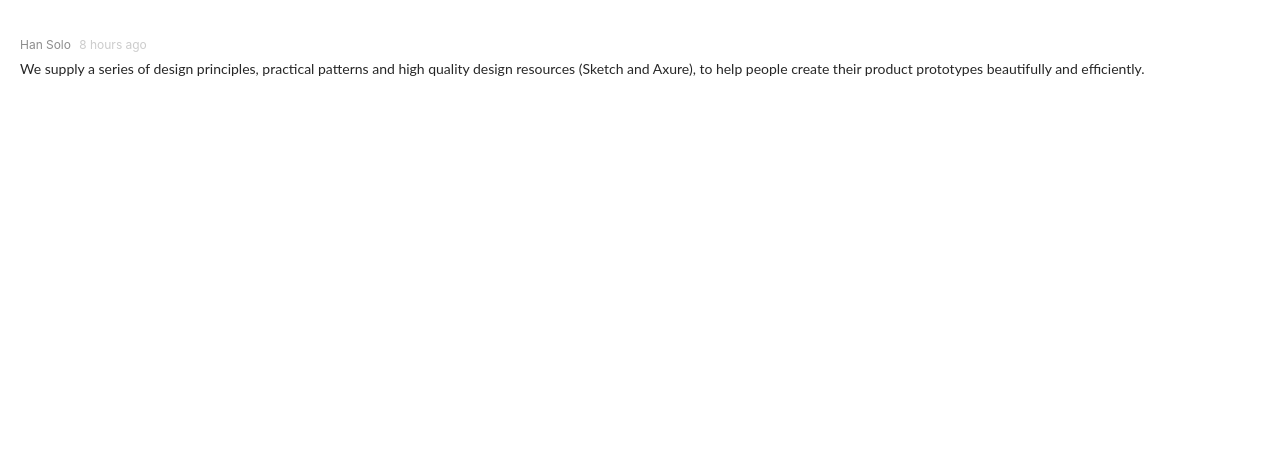
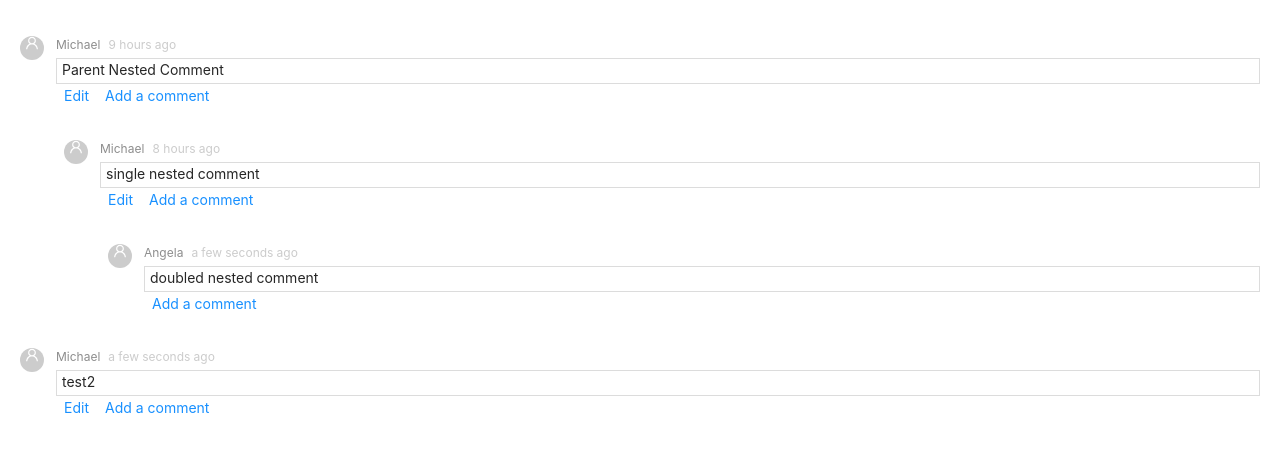
Before and after one commit to thunderperfect/react-ts-w4kqf6, a React (Create React App) app: page / in a window 1280 px wide. Shown: the top 452 px of the page. Built offline with nearby package versions, Linux system fonts and the light colour scheme.

Commit message:
2 files modified

```diff
--- a/App.tsx
+++ b/App.tsx
@@ -1,26 +1,191 @@
 import * as React from 'react';
 import './style.css';
+import dayjs from 'dayjs';
+import relativeTime from 'dayjs/plugin/relativeTime';
+import { UserOutlined } from '@ant-design/icons';
+import { Button, Form, Input, List, Avatar, Comment, Tooltip } from 'antd';
 
-import { Comment, Tooltip } from 'antd';
+const { TextArea } = Input;
+
+dayjs.extend(relativeTime);
+
+const defaultData = [
+  {
+    id: 1,
+    author: 'Michael',
+    content: 'Parent Nested Comment',
+    datetime: '2022-09-22 10:56:00',
+    children: [
+      {
+        id: 2,
+        author: 'Michael',
+        content: 'single nested comment',
+        datetime: '2022-09-22 11:56:00',
+        children: [
+          {
+            id: 3,
+            author: 'Angela',
+            content: 'doubled nested comment',
+            children: [],
+          },
+        ],
+      },
+    ],
+  },
+  { id: 4, author: 'Michael', content: 'test2', children: [] },
+];
 
 export default function App() {
-  return (
-    <div style={{padding: '20px'}}>
+  const [data, setData] = React.useState(defaultData);
+  const [comments, setComments] = React.useState([]);
+  const [submitting, setSubmitting] = React.useState(false);
+  const [value, setValue] = React.useState('');
+
+  const findNode = (nodes, predicate) => {
+    for (const node of nodes) {
+      if (predicate(node)) return node;
+
+      if (node.children) {
+        let match = findNode(node.children, predicate);
+        if (match) return match;
+      }
+    }
+  };
+
+  const setNodeValue = (nodes, action) => {
+    for (const node of nodes) {
+      action(node);
+      node.children && setNodeValue(node.children, action);
+    }
+  };
+
+  const handleCommmentContentChange = (e, item) => {
+    let comment = findNode(data, ({ id }) => id === item.id);
+    comment.content = e.target.value;
+    setData((prev) => [...data]);
+    console.log(e.target.value);
+  };
+
+  const handleEditClick = (item) => {
+    console.log(item);
+    setNodeValue(data, (item) => (item.editing = false));
+    let comment = findNode(data, ({ id }) => id === item.id);
+    comment.editing = true;
+    setData((prev) => [...data]);
+  };
+
+  const AddComment = (item: any) => {
+    let comment = findNode(data, ({ id }) => id === 3);
+    comment.children.push({
+      id: 0,
+      author: 'Bishop',
+      content: 'test2',
+      children: [],
+    });
+
+    console.log(comment);
+
+    setData((prev) => [...data]);
+
+    console.log(data);
+  };
+  interface EditorProps {
+    item: any;
+    onChange: (e: React.ChangeEvent<HTMLTextAreaElement>, item: any) => void;
+    onSubmit: () => void;
+    onEditClick: (item: any) => void;
+    submitting: boolean;
+    value: string;
+    isAuthor: boolean;
+  }
+  const Editor = ({
+    item,
+    isAuthor,
+    onChange,
+    onSubmit,
+    submitting,
+    onEditClick,
+    value,
+  }: EditorProps) => {
+    return (
+      <React.Fragment>
+        <Form.Item noStyle>
+          {isAuthor && item.editing && (
+            <TextArea
+              placeholder="Autosize height with minimum and maximum number of lines"
+              autoSize={false}
+              onChange={(e) => onChange(e, item)}
+              value={value}
+              allowClear
+              size="small"
+            />
+          )}
+          {(!isAuthor || !item.editing) && (
+            <React.Fragment>
+              <div
+                style={{
+                  border: '1px solid #DCDCDC',
+                  padding: '0px 0px 2px 5px',
+                }}
+              >
+                {value}
+              </div>
+            </React.Fragment>
+          )}
+        </Form.Item>
+        <Form.Item noStyle>
+          {isAuthor && (
+            <Button
+              htmlType="submit"
+              loading={!submitting}
+              onClick={() => onEditClick(item)}
+              type="link"
+              size="small"
+              disabled={!isAuthor || item.editing}
+            >
+              Edit
+            </Button>
+          )}
+          <Button
+            htmlType="submit"
+            loading={!submitting}
+            onClick={onSubmit}
+            type="link"
+            size="small"
+          >
+            Add a comment
+          </Button>
+        </Form.Item>
+      </React.Fragment>
+    );
+  };
+
+  const GetComments = (item: any) => {
+    if (!item) return <React.Fragment />;
+    return (
       <Comment
-        author={<a>Han Solo</a>}
+        avatar={<Avatar size="small" icon={<UserOutlined />} />}
         content={
-          <p>
-            We supply a series of design principles, practical patterns and high
-            quality design resources (Sketch and Axure), to help people create
-            their product prototypes beautifully and efficiently.
-          </p>
+          <Editor
+            item={item}
+            isAuthor={item.author === 'Michael'}
+            onChange={handleCommmentContentChange}
+            onSubmit={() => AddComment()}
+            onEditClick={handleEditClick}
+            submitting={true}
+            value={item.content}
+          />
         }
+        author={item.author}
+        children={(item.children || []).map((child: any) => GetComments(child))}
         datetime={
-          <Tooltip title="2016-11-22 11:22:33">
-            <span>8 hours ago</span>
+          <Tooltip title={item.datetime}>
+            <span>{dayjs().to(dayjs(item.datetime))}</span>
           </Tooltip>
         }
       />
-    </div>
-  );
+    );
+  };
+
+  return <div style={{ padding: '20px' }}>{data.map(GetComments)}</div>;
 }
```
Also changed, not shown: package.json (+7 -5 lines).
